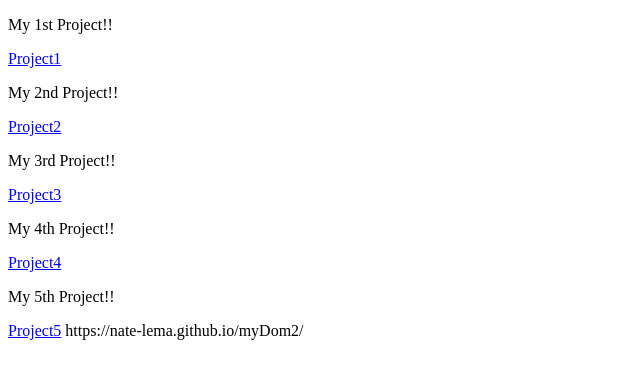
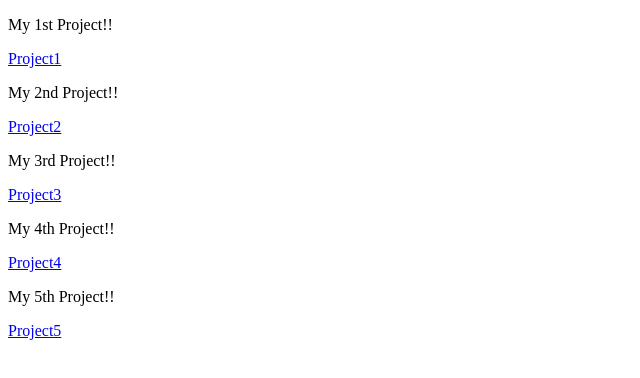
Before and after one commit to Nate-Lema/index.html, a plain HTML site: page index.html in a window 1280 px wide. Shown: the whole page, without its empty margins (0-640 px from the left). Drawn offline with Linux system fonts and the light colour scheme.

Commit message:
Update index.html

```diff
--- a/index.html
+++ b/index.html
@@ -19,7 +19,5 @@
     <a href="https://nate-lema.github.io/myDom/">Project4</a>
     <P>My 5th Project!!</P>
     <a href="https://nate-lema.github.io/myDom2/">Project5</a>
-    https://nate-lema.github.io/myDom2/
-
 </body>
 </html>
```
